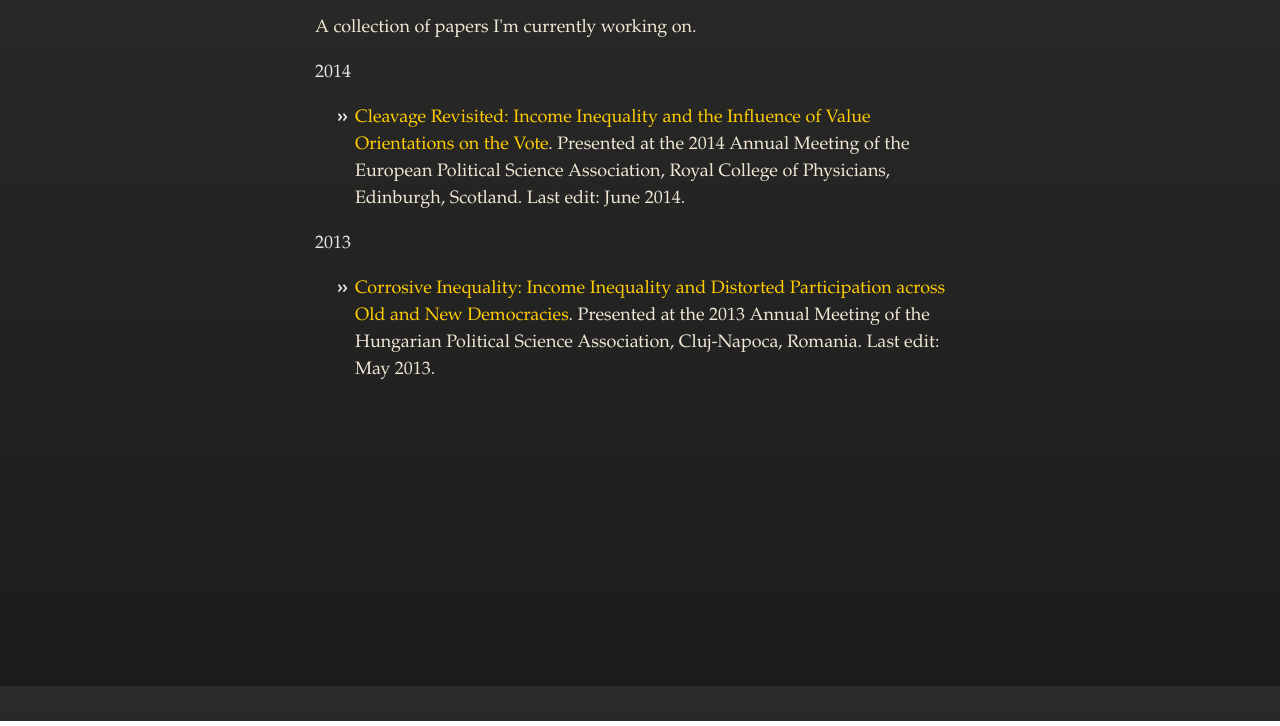
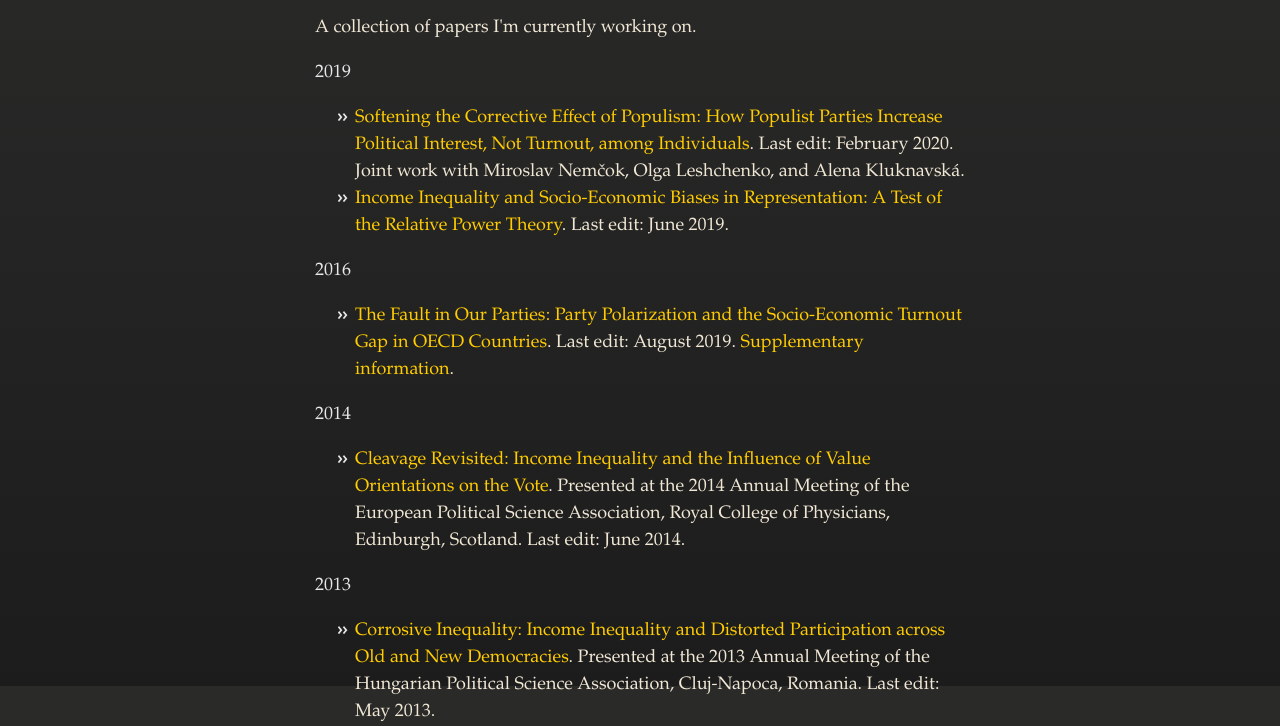
Before and after one commit to cmbosancianu/cmbosancianu.github.io, a plain HTML site: page working/index.html in a window 1280 px wide. Shown: the part 114-840 px from the top of the page. Drawn offline with nearby package versions, Linux system fonts and the light colour scheme.

Commit message:
Updated working papers section with recent manuscripts
Updated 2-3 recent manuscripts that I've been working on.

```diff
--- a/working/index.html
+++ b/working/index.html
@@ -29,6 +29,21 @@
  <p>A collection of papers I'm currently working on.</p>
 
 
+<h4>2019</h4>
+<p>
+<ul>
+  <li><a href="https://www.dropbox.com/s/h8yfsmx0d9kh90c/Voters%20in%20post-truth%20era.pdf?dl=0">Softening the Corrective Effect of Populism: How Populist Parties Increase Political Interest, Not Turnout, among Individuals</a>. Last edit: February 2020. Joint work with Miroslav Nem&ccaron;ok, Olga Leshchenko, and Alena Kluknavsk&aacute;.</li>
+  <li><a href="https://1drv.ms/b/s!Al8uhOduiqFPhp5nhEWfg6HMwZTDpQ?e=gJQ19f">Income Inequality and Socio-Economic Biases in Representation: A Test of the Relative Power Theory</a>. Last edit: June 2019.</li>
+</ul>
+</p>
+
+
+<h4>2016</h4>
+<p>
+<ul>
+<li><a href="https://1drv.ms/b/s!Al8uhOduiqFPhp0ULV5OaQ7--fVhzQ?e=9IVznr">The Fault in Our Parties: Party Polarization and the Socio-Economic Turnout Gap in OECD Countries</a>. Last edit: August 2019. <a href="https://1drv.ms/b/s!Al8uhOduiqFPhp0W6WatZTpASNI7RA?e=VvquTB">Supplementary information</a>.</li>
+</ul>
+</p>
 
 <h4>2014</h4>
 <p>
```
